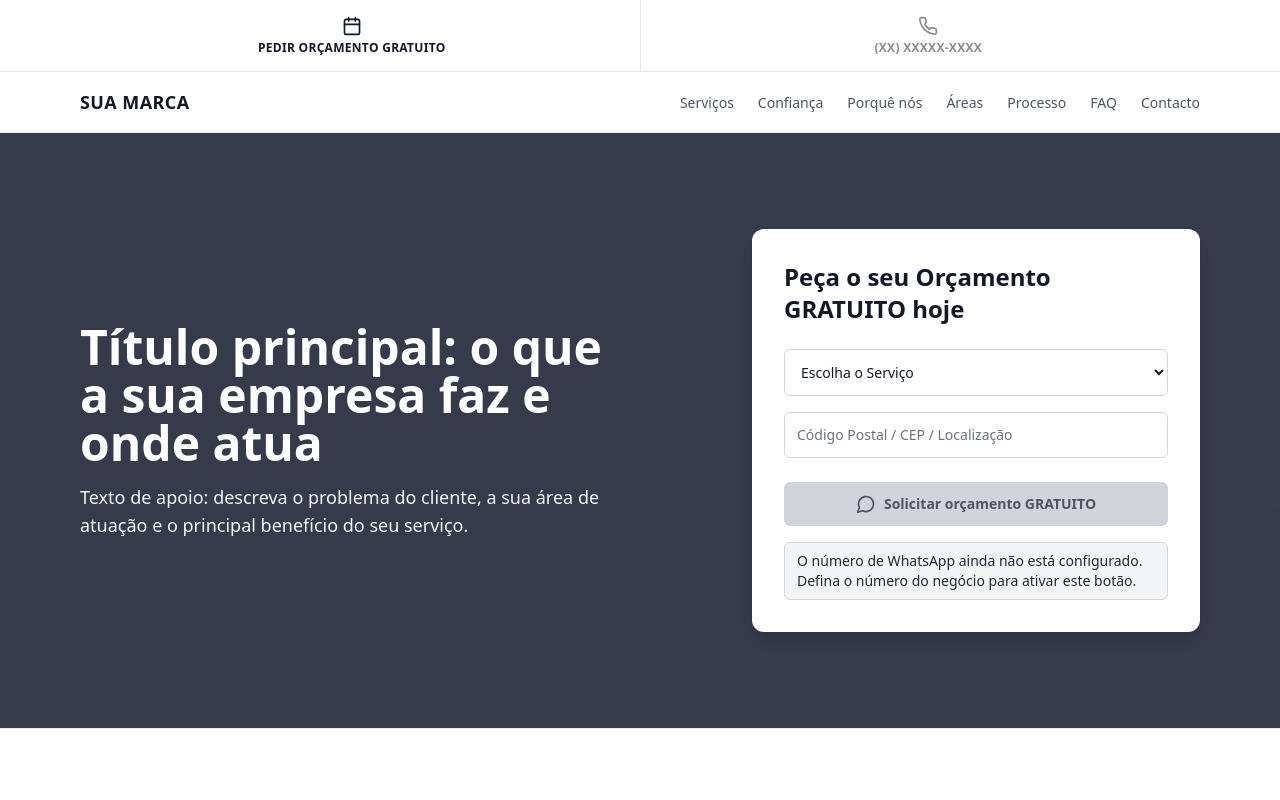
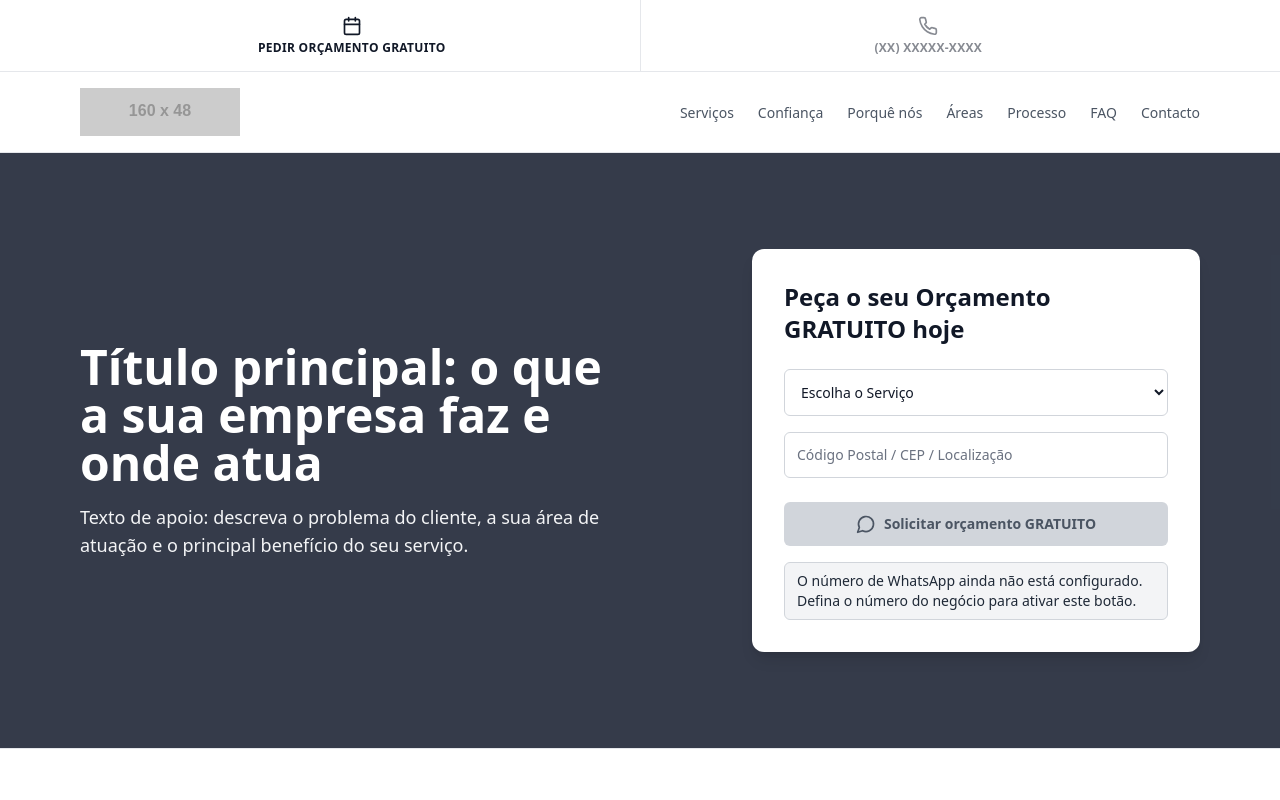
Before and after one commit to LUBR4NO/Template-website_home-service, a React (Vite) app: page / in a window 1280 px wide. Shown: the top 800 px of the page. Built offline with nearby package versions, Linux system fonts and the light colour scheme.

Commit message:
update from claude
Co-authored-by: Claude Code <agent+12428804@bolt.new>

```diff
--- a/src/components/layout/SiteHeader.tsx
+++ b/src/components/layout/SiteHeader.tsx
@@ -10,6 +10,33 @@ const areaOptions = ['Área 1', 'Área 2', 'Área 3', 'Área 4'];
 
 const hasPhone = business.phoneNumber.length > 0;
 const phoneLabel = business.phoneDisplay || business.phoneNumber || '(xx) xxxxx-xxxx';
+
+interface BrandLogoProps {
+  onClick: () => void;
+}
+
+function BrandLogo({ onClick }: BrandLogoProps) {
+  return (
+    <a
+      href="#hero"
+      onClick={(event) => {
+        event.preventDefault();
+        onClick();
+      }}
+      className="shrink-0"
+    >
+      {business.logoImage ? (
+        <img
+          src={business.logoImage}
+          alt={business.name}
+          className="block h-auto w-auto max-h-12 max-w-[160px] object-contain"
+        />
+      ) : (
+        <span className="text-lg font-bold tracking-wide text-gray-900">{business.logoText}</span>
+      )}
+    </a>
+  );
+}
 
 interface DrawerAccordionProps {
   label: string;
@@ -103,16 +130,7 @@ export function SiteHeader() {
   return (
     <header className="relative border-b border-gray-200 bg-white">
       <div className="mx-auto flex max-w-6xl items-center justify-between px-4 py-4">
-        <a
-          href="#hero"
-          onClick={(event) => {
-            event.preventDefault();
-            handleNavigate('hero');
-          }}
-          className="text-lg font-bold tracking-wide text-gray-900"
-        >
-          {business.logoText}
-        </a>
+        <BrandLogo onClick={() => handleNavigate('hero')} />
 
         <nav aria-label="Principal" className="hidden md:block">
           <ul className="flex items-center gap-6">
@@ -147,16 +165,7 @@ export function SiteHeader() {
 
       <div id="mobile-menu" className={drawerClass} aria-hidden={!isMenuOpen}>
         <div className="mx-auto flex w-full max-w-6xl items-center justify-between px-4 py-4">
-          <a
-            href="#hero"
-            onClick={(event) => {
-              event.preventDefault();
-              handleNavigate('hero');
-            }}
-            className="text-lg font-bold tracking-wide text-gray-900"
-          >
-            {business.logoText}
-          </a>
+          <BrandLogo onClick={() => handleNavigate('hero')} />
           <button
             type="button"
             onClick={() => setIsMenuOpen(false)}
--- a/src/config/business.ts
+++ b/src/config/business.ts
@@ -5,6 +5,7 @@
 export const business = {
   name: 'Sua Empresa',
   logoText: 'SUA MARCA',
+  logoImage: 'https://placehold.co/160x48/1a1a1a/ffffff?text=SUA+MARCA',
   phoneNumber: '',
   phoneDisplay: '',
   whatsappNumber: '',
```
